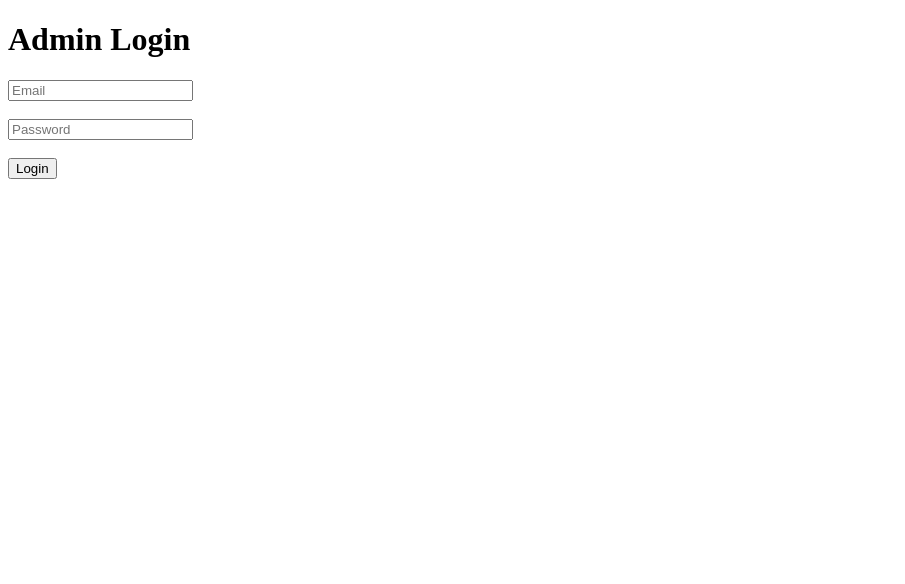
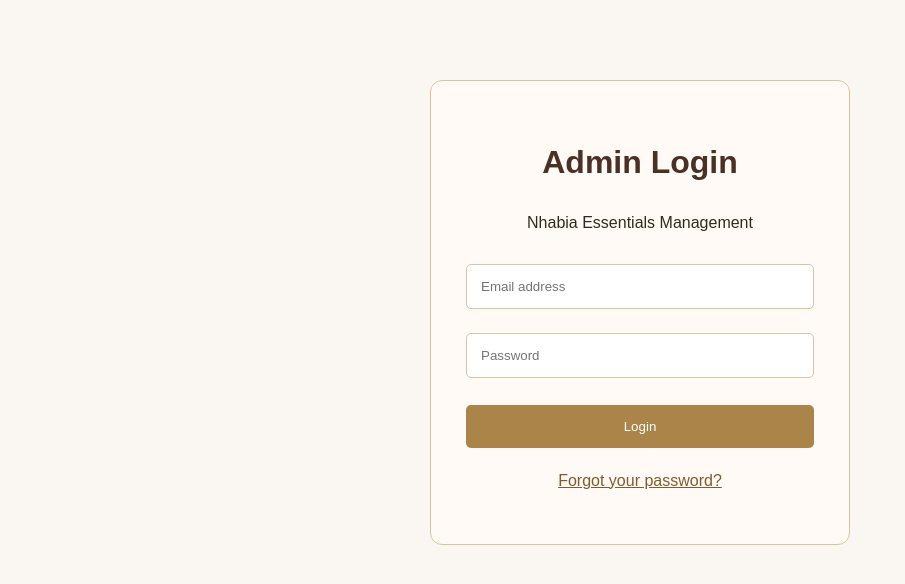
Before and after one commit to sirjorgeG/nhabia_essentials, a plain HTML site: page login.html in a window 1280 px wide. Shown: the whole page, without its empty margins (0-905 px from the left). Drawn offline with nearby package versions, Linux system fonts and the light colour scheme.

Commit message:
Add owner password recovery to login

```diff
--- a/js/auth.js
+++ b/js/auth.js
@@ -23,3 +23,27 @@ async function login() {
     "admin.html";
 
 }
+async function resetPassword() {
+
+  const email = document.getElementById('email').value.trim();
+
+  if (!email) {
+    alert('Please enter your email address first.');
+    return;
+  }
+
+  const { error } =
+    await supabaseClient.auth.resetPasswordForEmail(email, {
+      redirectTo:
+        'https://nhabiaessentials.netlify.app/reset-password.html'
+    });
+
+  if (error) {
+    alert(error.message);
+    return;
+  }
+
+  alert(
+    'If this email is registered, a password recovery link will be sent.'
+  );
+}
--- a/login.html
+++ b/login.html
@@ -1,39 +1,99 @@
+
 <!DOCTYPE html>
-<html>
+<html lang="en">
 <head>
-  <title>NhaBia Admin Login</title>
+  <meta charset="UTF-8">
+  <meta name="viewport" content="width=device-width, initial-scale=1.0">
+  <title>Admin Login | Nhabia Essentials</title>
+  <link rel="stylesheet" href="css/style.css">
+
+  <style>
+    .login-container {
+      max-width: 420px;
+      margin: 80px auto;
+      padding: 35px;
+      background: #fffaf5;
+      border: 1px solid #dcc49e;
+      border-radius: 12px;
+      text-align: center;
+    }
+
+    .login-container h1 {
+      color: #4b3026;
+    }
+
+    .login-container input {
+      width: 100%;
+      box-sizing: border-box;
+      padding: 14px;
+      margin: 12px 0;
+      border: 1px solid #dcc49e;
+      border-radius: 5px;
+    }
+
+    .login-container button {
+      width: 100%;
+      padding: 14px;
+      margin-top: 15px;
+      background: #aa8448;
+      color: white;
+      border: none;
+      border-radius: 5px;
+      cursor: pointer;
+    }
+
+    .forgot-password {
+      display: block;
+      margin-top: 20px;
+      color: #805b2f;
+      text-decoration: underline;
+      cursor: pointer;
+    }
+  </style>
 </head>
 
 <body>
+  <main class="login-container">
+    <h1>Admin Login</h1>
+    <p>Nhabia Essentials Management</p>
 
-  <h1>Admin Login</h1>
+    <form id="loginForm">
+      <input id="email" type="email"
+             placeholder="Email address"
+             autocomplete="username" required>
 
-  <input
-    id="email"
-    type="email"
-    placeholder="Email">
+      <input id="password" type="password"
+             placeholder="Password"
+             autocomplete="current-password" required>
 
-  <br><br>
+      <button type="submit">Login</button>
+    </form>
 
-  <input
-    id="password"
-    type="password"
-    placeholder="Password">
+    <a href="#" id="forgotPassword"
+       class="forgot-password">
+      Forgot your password?
+    </a>
 
-  <br><br>
+    <p id="loginStatus" role="status"
+       aria-live="polite"></p>
+  </main>
 
-  <button onclick="login()">
-    Login
-  </button>
-
-  <!-- Load Supabase library first -->
   <script src="https://cdn.jsdelivr.net/npm/@supabase/supabase-js@2"></script>
-
-  <!-- Then your Supabase connection -->
   <script src="js/supabase.js"></script>
-
-  <!-- Then the login functionality -->
   <script src="js/auth.js"></script>
 
+  <script>
+    document.getElementById('loginForm')
+      .addEventListener('submit', function(event) {
+        event.preventDefault();
+        login();
+      });
+
+    document.getElementById('forgotPassword')
+      .addEventListener('click', function(event) {
+        event.preventDefault();
+        resetPassword();
+      });
+  </script>
 </body>
 </html>
```
